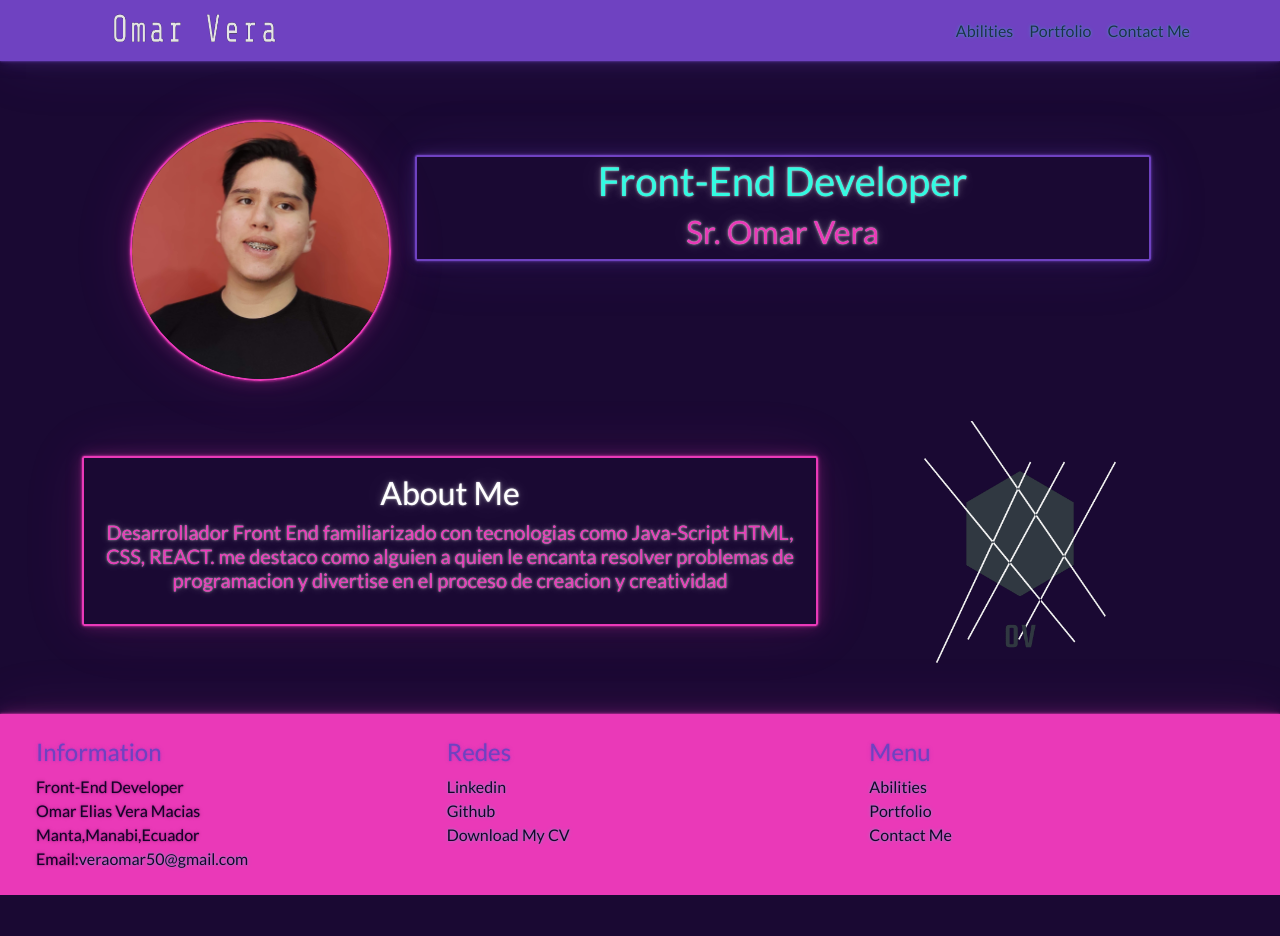
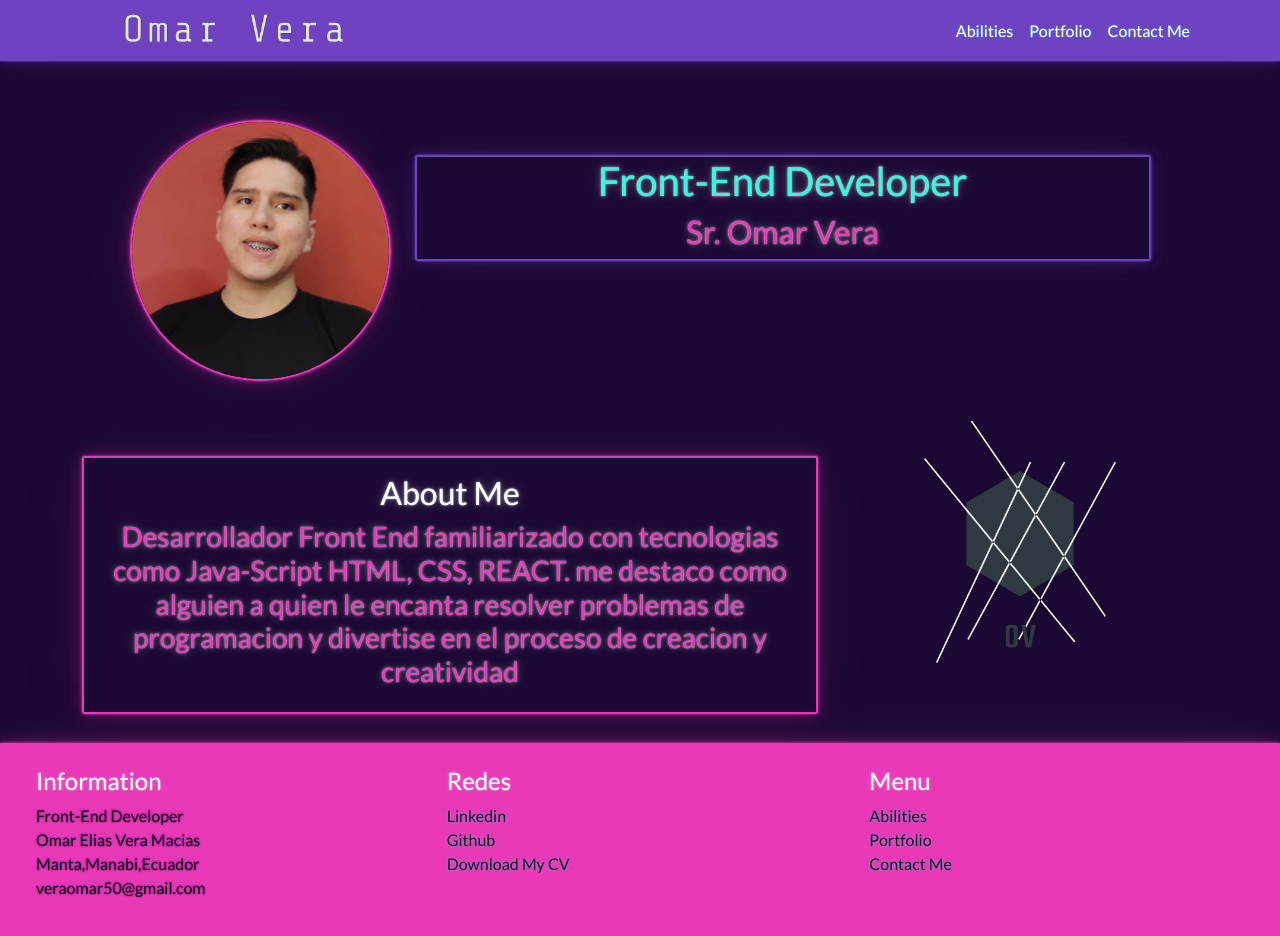
Before and after one commit to vemoinfinity/portfolio2, a React (Vite) app: page / in a window 1280 px wide. Shown: the top 936 px of the page. Before the commit the page ends 895 px from the top, so only its background shows below. Built offline with nearby package versions, Linux system fonts and the light colour scheme.

Commit message:
arreglo de bugs por auditoria

```diff
--- a/index.html
+++ b/index.html
@@ -1,7 +1,7 @@
 <!DOCTYPE html>
 <html lang="en">
-  <head>
-    <meta charset="UTF-8" />
+  <head >
+    <meta charset="UTF-8" name="description" content="Author:omar vera "/>
     <link rel="icon" type="image/svg+xml" href="src\picturs\logo_transparen.png" />
     <meta name="viewport" content="width=device-width, initial-scale=1.0" />
     <title>Vera Omar DEV</title>
--- a/src/components/Description.jsx
+++ b/src/components/Description.jsx
@@ -8,18 +8,18 @@ const Description = () => {
       <div className="scale-up-horizontal-left card border-secondary mb-3 cardtext" style={{ maxwidth: '20rem' }}>
           <div className="card-body">
             <h2 className="card-title">About Me</h2>
-            <h5 className='text-secondary' >
-              <p>Desarrollador Front End familiarizado con tecnologias como
+            <h3 className='text-secondary' >
+              Desarrollador Front End familiarizado con tecnologias como
               Java-Script HTML, CSS, REACT.
               me destaco como alguien a quien le encanta resolver problemas
-              de programacion y divertise en el proceso de creacion y creatividad</p>
-              </h5>
+              de programacion y divertise en el proceso de creacion y creatividad
+              </h3>
           </div>
         </div>
       </Col>
       <Col sm={6} lg={4} >
         <Card className='scale-up-horizontal-right border-0 rounded-circle'>
-      <Image src={image} />
+      <Image src={image} alt='logo' />
         </Card>
       </Col>
     </Row>
--- a/src/components/FooterMenu.jsx
+++ b/src/components/FooterMenu.jsx
@@ -4,20 +4,20 @@ import { Link } from 'react-router-dom';
 
 const FooterMenu = () => {
   return (
-    <Navbar className='scale-up-vertical-bottom bg-secondary mt-5'>
+    <Navbar className='scale-up-vertical-bottom bg-secondary mt-5 '>
             <Row className=' ms-4 my-3 text-dark'>
               <Col >
-              <Row>
-                <h4 className="text-primary">Information</h4>
+              <Row >
+                <h4 className="text-white">Information</h4>
                 <h7> Front-End Developer</h7> <br/>
                 <h7> Omar Elias Vera Macias</h7><br/>
                 <h7> Manta,Manabi,Ecuador</h7><br/>
-                <h7>Email:<a>veraomar50@gmail.com</a></h7>
+                <h7><p>veraomar50@gmail.com</p></h7>
               </Row>
               </Col>
               <Col >
               <Row >
-               <Nav.Link><h4 className="text-primary" >Redes</h4></Nav.Link>
+               <Nav.Link><h4 className="text-white" >Redes</h4></Nav.Link>
                 <Nav.Link href='https://www.linkedin.com/in/omar-vera-a74b71249/'>Linkedin</Nav.Link>
                 <Nav.Link href='https://github.com/vemoinfinity'>Github</Nav.Link>
                 <Nav.Link href='https://drive.google.com/file/d/1smdOFKLo3qvz1lFHFdbK_nA7K6wpBm_6/view?usp=sharing'>Download My CV</Nav.Link>
@@ -25,7 +25,7 @@ const FooterMenu = () => {
               </Col>
               <Col>
               <Row >
-                <Nav.Link to="/" as={Link}><h4 className="text-primary">Menu</h4></Nav.Link>
+                <Nav.Link to="/" as={Link}><h4 className="text-white">Menu</h4></Nav.Link>
                 <Nav.Link  to="/abilities" as={Link}>Abilities</Nav.Link>
                 <Nav.Link  to="/portfolio" as={Link}>Portfolio</Nav.Link>
                 <Nav.Link  to="/contactme" as={Link}>Contact Me</Nav.Link>
--- a/src/components/HeaderMe.jsx
+++ b/src/components/HeaderMe.jsx
@@ -7,7 +7,7 @@ const HeaderMe = () => {
     <Row className='justify-content-lg-center my-4' variante='fluid'>
     <Col sm={5} lg={3} >
     <Card className=" scale-up-horizontal-left rounded-circle border-secondary mb-3">
-      <Image className='rounded-circle' src={image} />
+      <Image className='rounded-circle' src={image} alt='myphoto' />
     </Card>
     </Col>
     <Col xl={8}>
--- a/src/components/Navigator.jsx
+++ b/src/components/Navigator.jsx
@@ -7,13 +7,13 @@ const Navigator = () => {
   return (
       <Navbar className='scale-up-vertical-top fixed-top navbar navbar-expand-lg navbar-light bg-primary' collapseOnSelect expand="md">
         <Container>
-          <Navbar.Brand to="/" as={Link}><Image style={{width:'225px',height:'35px'}} className='rounded' src={logo} /></Navbar.Brand>
+          <Navbar.Brand to="/" as={Link}><Image style={{width:'auto',height:'35px'}} className='rounded' src={logo} alt='namelogo' /></Navbar.Brand>
           <Navbar.Toggle aria-controls='basic-navbar-nav' />
           <Navbar.Collapse id="basic-navbar-nav">
-            <Nav className="ms-auto">
-              <Nav.Link to="/abilities" as={Link}>Abilities</Nav.Link>
-              <Nav.Link to="/portfolio" as={Link}>Portfolio</Nav.Link>
-              <Nav.Link to="/contactme" as={Link}>Contact Me</Nav.Link>
+            <Nav className="ms-auto ">
+              <Nav.Link className='text-bg-primary' to="/abilities" as={Link}>Abilities</Nav.Link>
+              <Nav.Link className='text-bg-primary' to="/portfolio" as={Link}>Portfolio</Nav.Link>
+              <Nav.Link className='text-bg-primary' to="/contactme" as={Link}>Contact Me</Nav.Link>
             </Nav>
           </Navbar.Collapse>
         </Container>
```
Also changed, not shown: 1 other file (tests, documents, lock files or other folders).
